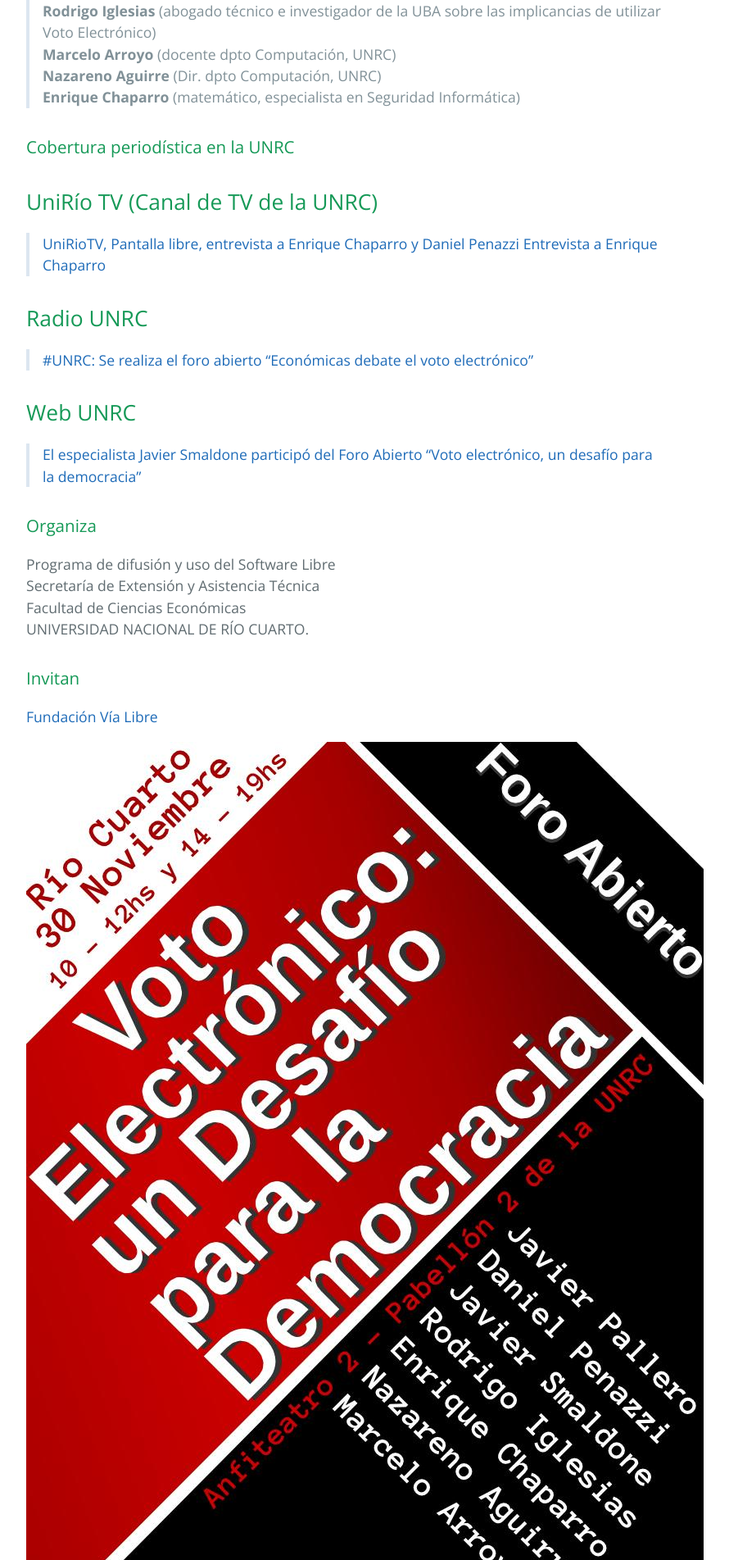
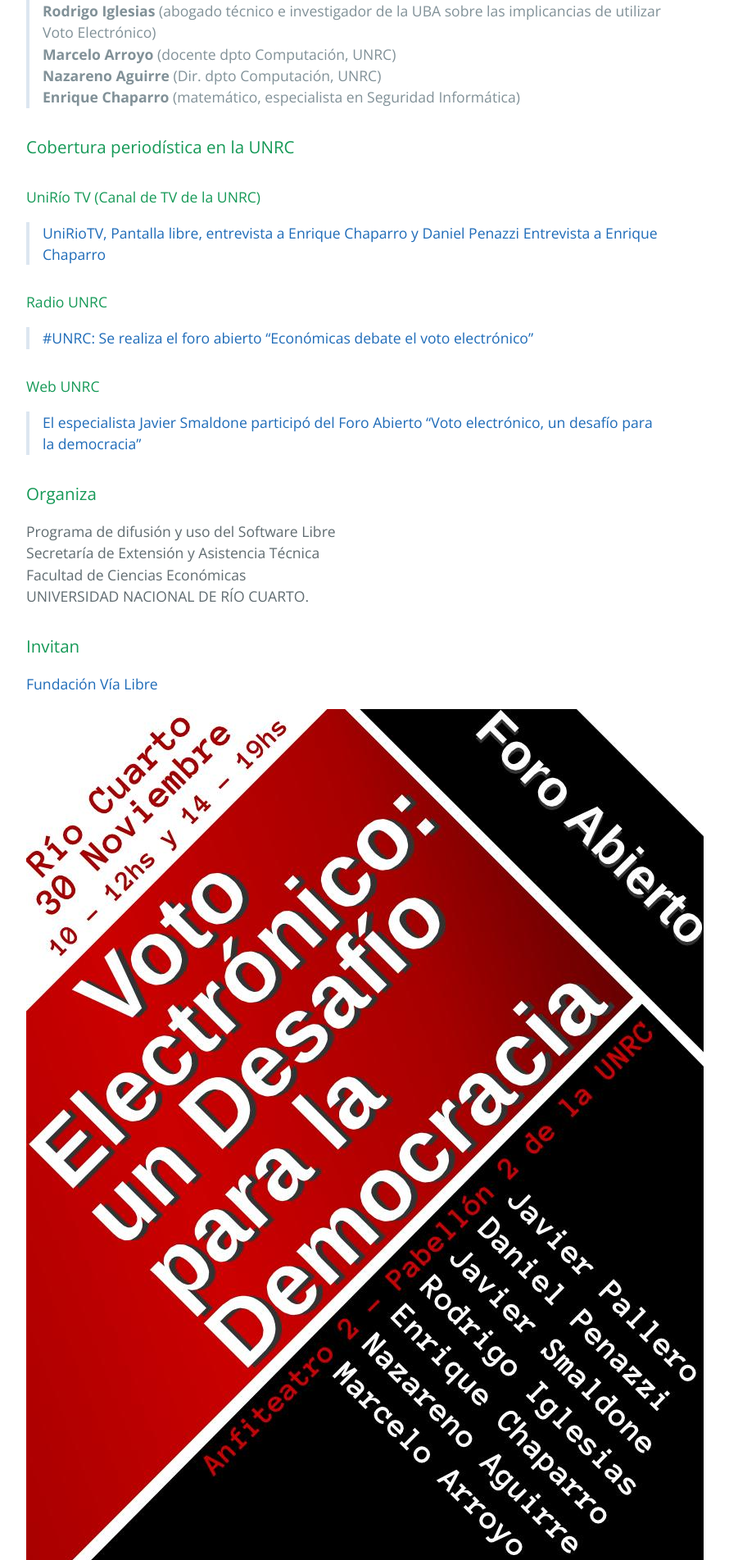
Before and after one commit to pewen/evoto, a Jekyll site: the page built from index.md, in a window 1280 px wide. Shown: the part 1010-2913 px from the top of the page at 82% size, without its empty margins (192-1082 px from the left). Built offline with Jekyll 4.4.1, drawn with Linux system fonts in a browser that asks for light colours.

Commit message:
minor changes

```diff
--- a/index.md
+++ b/index.md
@@ -21,14 +21,14 @@ title: {{ site.name }}
 
 ### Cobertura periodística en la UNRC
 
-## UniRío TV (Canal de TV de la UNRC)
+#### UniRío TV (Canal de TV de la UNRC)
 > [UniRioTV, Pantalla libre, entrevista a Enrique Chaparro y Daniel Penazzi](https://www.youtube.com/watch?v=OhYTRBVWfiE)
 > [Entrevista a Enrique Chaparro](http://www.youtube.com/embed/WO82PoAczTc)
 
-## Radio UNRC
+#### Radio UNRC
 > [#UNRC: Se realiza el foro abierto “Económicas debate el voto electrónico”](https://soundcloud.com/radiounrc/unrc-se-realiza-el-foro-abierto-economicas-debate-el-voto-electronico)
 
-## Web UNRC
+#### Web UNRC
 > [El especialista Javier Smaldone participó del Foro Abierto “Voto electrónico, un desafío para la democracia”](https://www.unrc.edu.ar/unrc/n_comp.cdc?nota=30231)
 
 ### Organiza
```
Also changed, not shown: 1 other file.
